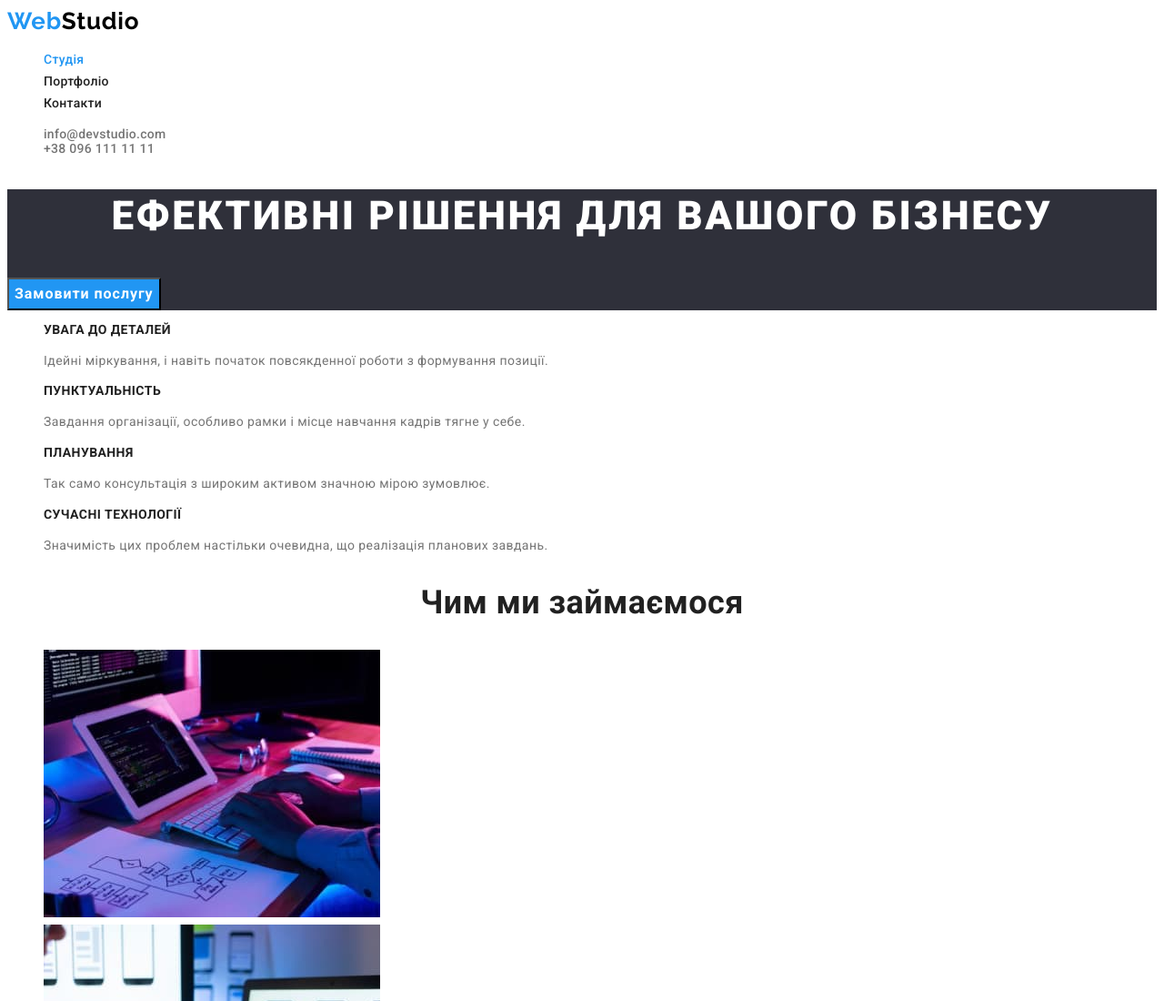
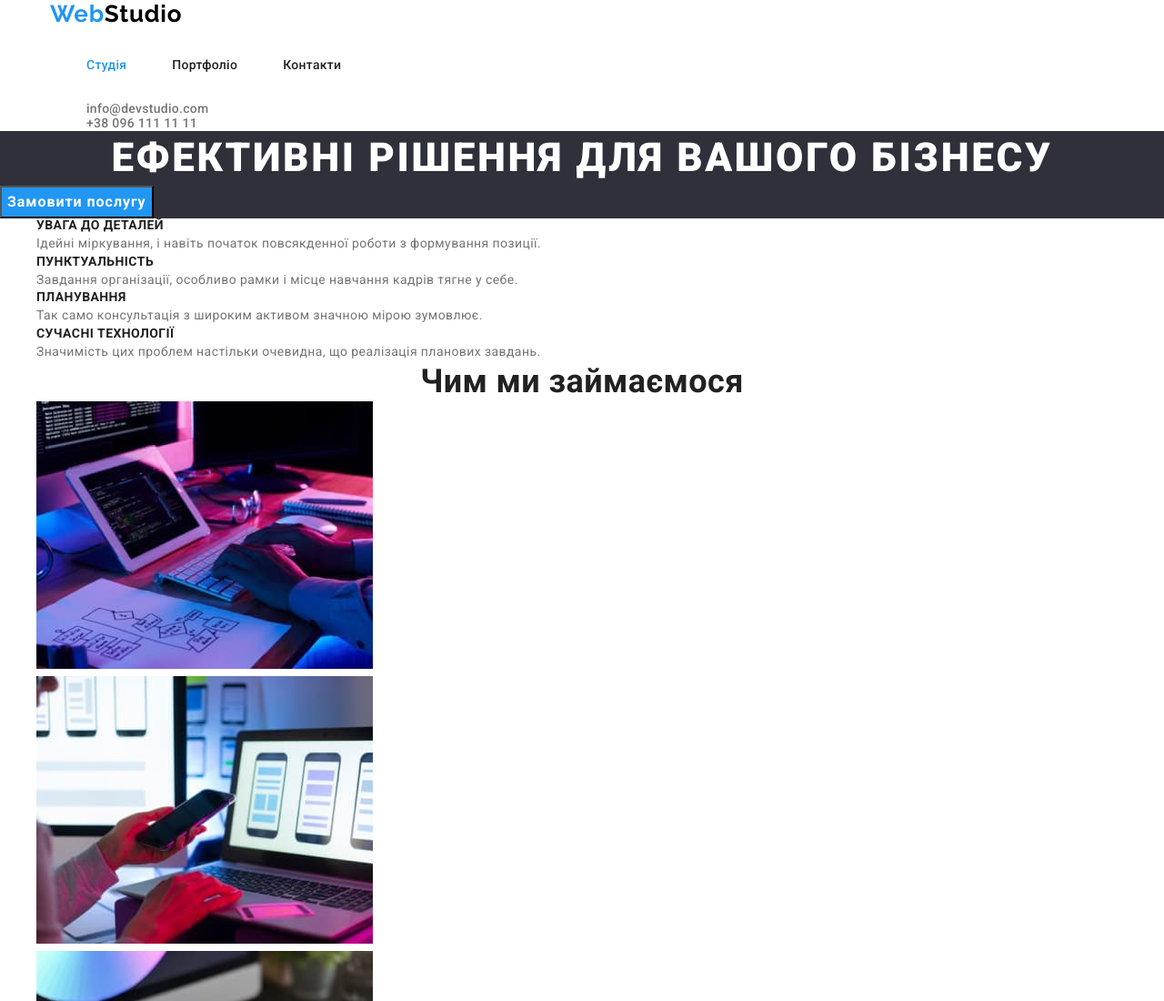
Before and after one commit to denysch2/goit-markup-hw-03, a plain HTML site: page index.html in a window 1280 px wide. Shown: the top 1100 px of the page at 91% size. Drawn offline with nearby package versions, Linux system fonts and the light colour scheme.

Commit message:
хедер
меню

```diff
--- a/css/styles.css
+++ b/css/styles.css
@@ -14,14 +14,36 @@
     --cap--bgr--focus--: #188CE8;
 --filter--btn--focus--: #2196F3;
 --filter--bgr--color--: #F5F4FA;
+}
+p,
+h1,
+h2,
+h3,
+h4,
+h5,
+h6 {
+    margin: 0px;
+}
+ul {
+    margin: 0px;
+    margin-left 0px;
+}
+button {
+    cursror: pointer;
+}
 
-   }
    body {
        font-family: 'Roboto', sans-serif;
        font-size: 14px;
        line-height: 1.71;
        letter-spacing: 0.03em;
        color: var(--primary--header--color--);
+   }
+   .conteiner {
+    width: 1200px;
+    padding-left: 15px;
+    padding-right: 15px;
+    margin: 0 auto;
    }
    .link {
        text-decoration: none;
@@ -52,6 +74,13 @@
    }
 
    /*~~~~~~~~~~~~~~~~~~~HEADER~~~~~~~~~~~~*/
+   .header-list {
+    display: flex;
+
+   }
+.header-list .item + .item {
+    margin-left: 50px;
+}
    .header-logo {
    font-family: 'Raleway';
    font-weight: 700;
@@ -65,6 +94,9 @@
        color: var(--accent--header--color--);
    }
    .header-link {
+    display: block;
+    padding-top: 32px;
+    padding-bottom: 32px;
    font-weight: 500;
    font-size: 14px;
    line-height: 1.14;
--- a/index.html
+++ b/index.html
@@ -8,17 +8,19 @@
   <title>Документ</title>
   <link href="https://fonts.googleapis.com/css2?family=Raleway:wght@700&family=Roboto:wght@400;500;700;900&display=swap"
     rel="stylesheet">
+    <link rel="stylesheet" href="https://cdnjs.cloudflare.com/ajax/libs/modern-normalize/1.1.0/modern-normalize.min.css" integrity="sha512-wpPYUAdjBVSE4KJnH1VR1HeZfpl1ub8YT/NKx4PuQ5NmX2tKuGu6U/JRp5y+Y8XG2tV+wKQpNHVUX03MfMFn9Q==" crossorigin="anonymous" referrerpolicy="no-referrer" />
   <link rel="stylesheet" href="./css/styles.css">
 </head>
 
 <body>
-  <header class="header">
+  <div class="conteiner">
+  <header class="header-page">
     <nav class="header-nav">
       <a href="./index.html" class="header-logo"><span class="span-logo">Web</span>Studio</a>
       <ul class="header-list list">
-        <li class="list"><a href="./index.html" class="header-link link current">Студія</a></li>
-        <li class="list"><a href="./portfolio.html" class="header-link link">Портфоліо</a></li>
-        <li class="list"><a href="" class="header-link link">Контакти</a></li>
+        <li class="list item"><a href="./index.html" class="header-link link current">Студія</a></li>
+        <li class="list item"><a href="./portfolio.html" class="header-link link">Портфоліо</a></li>
+        <li class="list item"><a href="" class="header-link link">Контакти</a></li>
       </ul>
     </nav>
     <ul class="header-addres">
@@ -26,6 +28,7 @@
       <li class="list"><a href="tel:+380961111111" class="header-tel link">+38 096 111 11 11</a></li>
     </ul>
   </header>
+</div>
   <main>
     <section class="cap">
       <h1 class="cap-title">Ефективні рішення для вашого бізнесу</h1>
```
